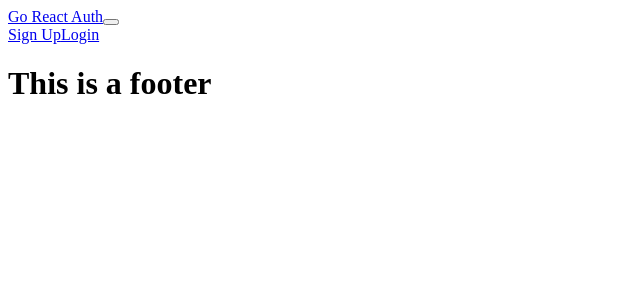
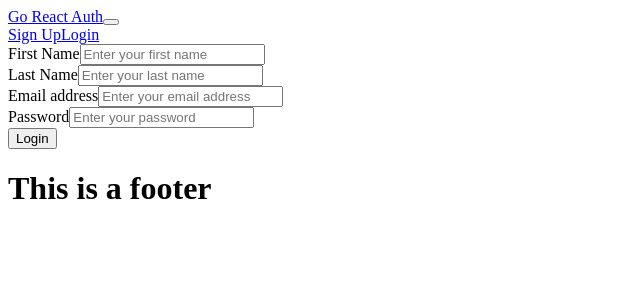
Before and after one commit to dhij/go_react-auth-demo, a React (Create React App) app in the folder frontend/: page /signup in a window 1280 px wide. Shown: the top 300 px of the page, without its empty margins (0-640 px from the left). Built offline with nearby package versions, Linux system fonts and the light colour scheme; the HTML template or start-up script is replaced by a standard one.

Commit message:
login & signup screens setup

```diff
--- /dev/null
+++ b/frontend/src/components/FormContainer.tsx
@@ -0,0 +1,16 @@
+import React from 'react'
+import { Container, Row, Col } from 'react-bootstrap'
+
+const FormContainer = ({ children }) => {
+  return (
+    <Container className='py-3'>
+      <Row className='justify-content-md-center'>
+        <Col xs={12} md={6}>
+          {children}
+        </Col>
+      </Row>
+    </Container>
+  )
+}
+
+export default FormContainer
--- a/frontend/src/screens/HomeScreen.tsx
+++ b/frontend/src/screens/HomeScreen.tsx
@@ -1,7 +1,12 @@
 import React from 'react'
+import { Container } from 'react-bootstrap'
 
 const HomeScreen = () => {
-  return <div></div>
+  return (
+    <Container>
+      <h1>Welcome to the Home Page.</h1>
+    </Container>
+  )
 }
 
 export default HomeScreen
--- a/frontend/src/screens/LoginScreen.tsx
+++ b/frontend/src/screens/LoginScreen.tsx
@@ -1,7 +1,26 @@
-import React from 'react'
+import FormContainer from '../components/FormContainer'
+import { Form, Button } from 'react-bootstrap'
 
 const LoginScreen = () => {
-  return <div></div>
+  return (
+    <FormContainer>
+      <Form>
+        <Form.Group controlId='email'>
+          <Form.Label>Email address</Form.Label>
+          <Form.Control type='email' placeholder='Enter email address' />
+        </Form.Group>
+
+        <Form.Group controlId='password'>
+          <Form.Label>Password</Form.Label>
+          <Form.Control type='password' placeholder='Password' />
+        </Form.Group>
+
+        <Button variant='primary' type='submit'>
+          Login
+        </Button>
+      </Form>
+    </FormContainer>
+  )
 }
 
 export default LoginScreen
--- a/frontend/src/screens/SignUpScreen.tsx
+++ b/frontend/src/screens/SignUpScreen.tsx
@@ -1,7 +1,62 @@
-import React from 'react'
+import { useState } from 'react'
+import FormContainer from '../components/FormContainer'
+import { Form, Button } from 'react-bootstrap'
 
 const SignupScreen = () => {
-  return <div></div>
+  const [firstName, setFirstName] = useState('')
+  const [lastName, setLastName] = useState('')
+  const [email, setEmail] = useState('')
+  const [password, setPassword] = useState('')
+
+  return (
+    <FormContainer>
+      <Form>
+        <Form.Group controlId='firstName'>
+          <Form.Label>First Name</Form.Label>
+          <Form.Control
+            type='firstName'
+            placeholder='Enter your first name'
+            value={firstName}
+            onChange={(e) => setFirstName(e.target.value)}
+          />
+        </Form.Group>
+
+        <Form.Group controlId='lastName'>
+          <Form.Label>Last Name</Form.Label>
+          <Form.Control
+            type='lastName'
+            placeholder='Enter your last name'
+            value={lastName}
+            onChange={(e) => setLastName(e.target.value)}
+          />
+        </Form.Group>
+
+        <Form.Group controlId='email'>
+          <Form.Label>Email address</Form.Label>
+          <Form.Control
+            type='email'
+            placeholder='Enter your email address'
+            value={email}
+            onChange={(e) => setEmail(e.target.value)}
+          />
+        </Form.Group>
+
+        <Form.Group controlId='password'>
+          <Form.Label>Password</Form.Label>
+          <Form.Control
+            type='password'
+            placeholder='Enter your password'
+            value={password}
+            onChange={(e) => setPassword(e.target.value)}
+          />
+        </Form.Group>
+
+        <Button variant='primary' type='submit'>
+          Login
+        </Button>
+      </Form>
+    </FormContainer>
+  )
 }
 
 export default SignupScreen
```
